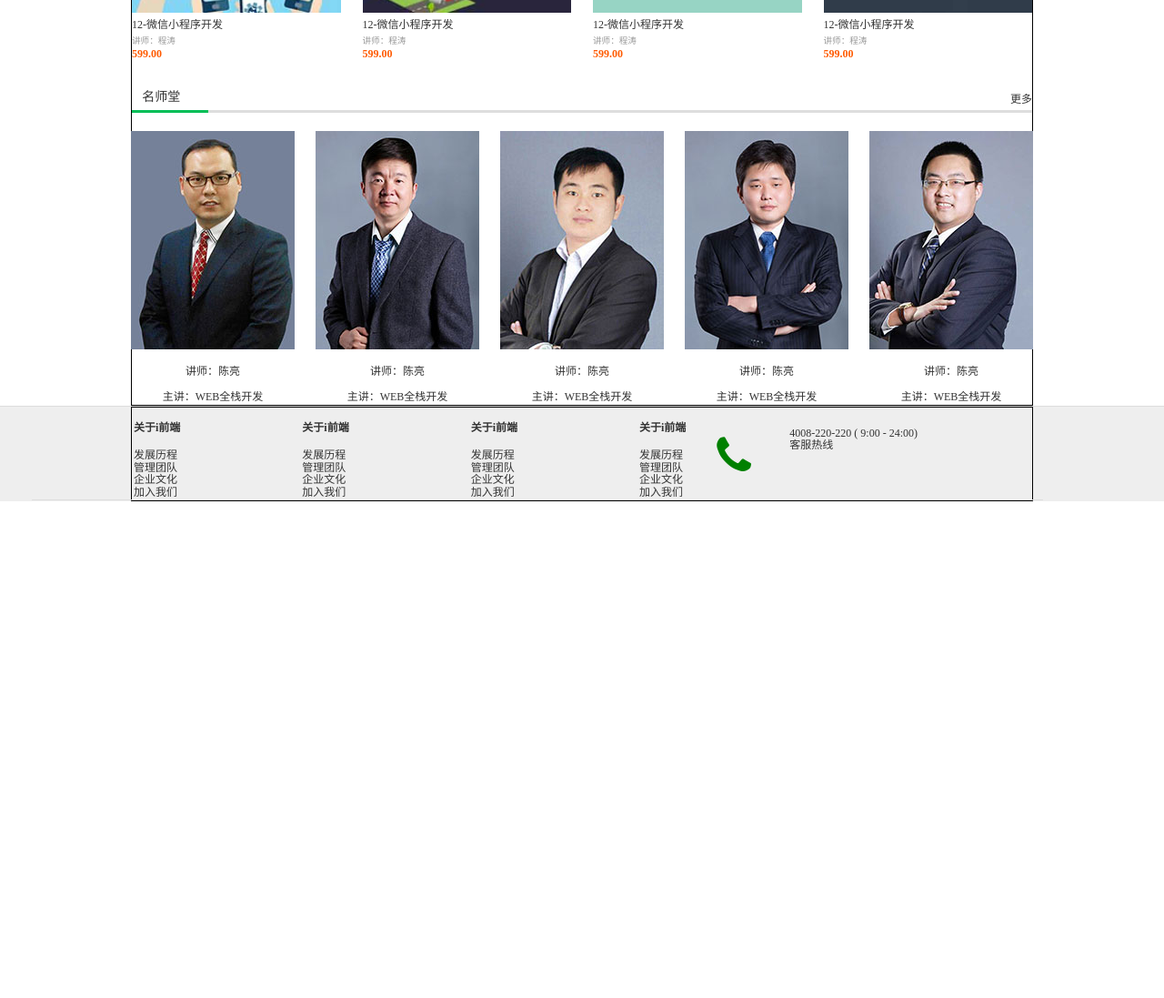
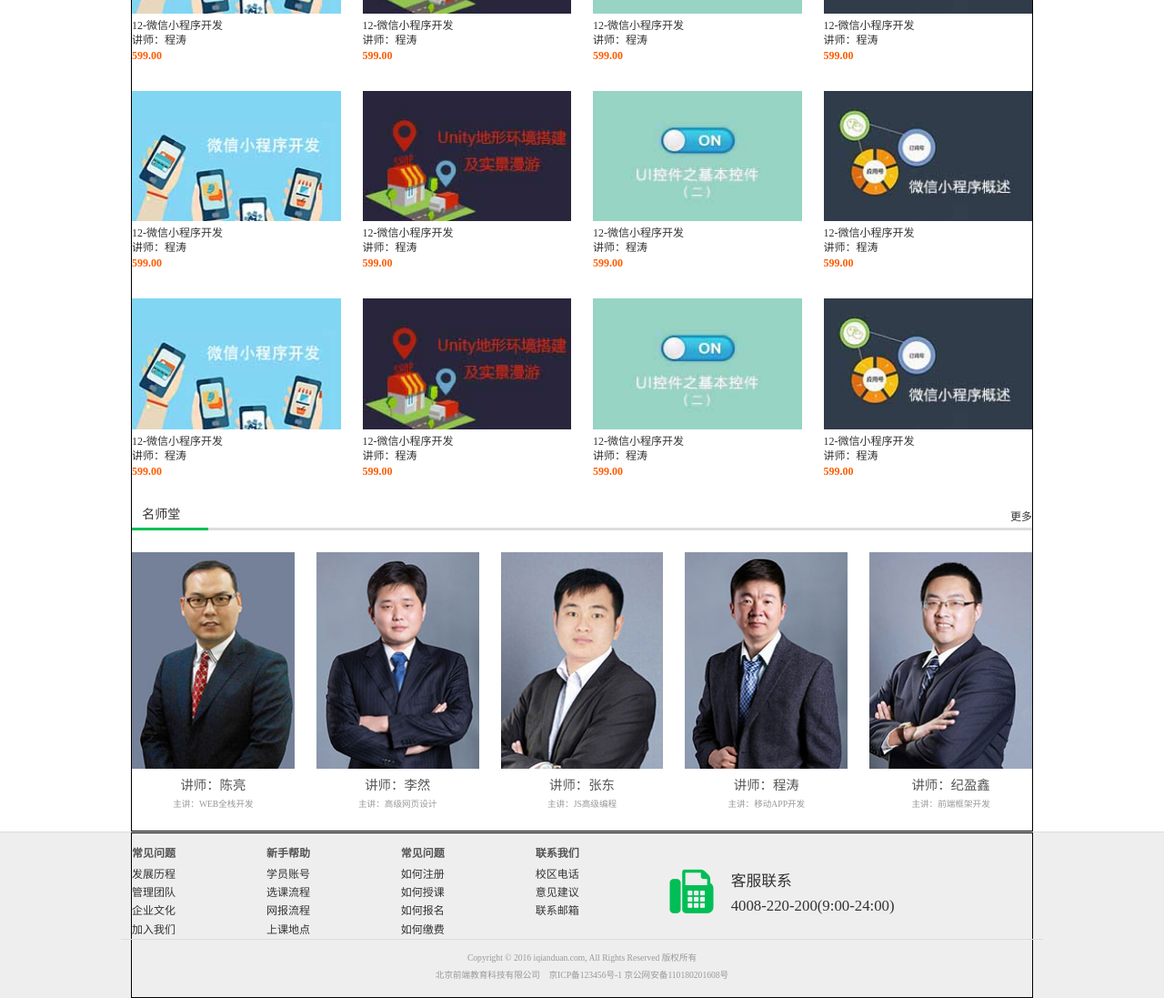
Before and after one commit to YL12122000/iweb, a plain HTML site: page iweb_frontend/index.html in a window 1280 px wide. Shown: the part 1469-2566 px from the top of the page at 91% size. Before the commit the page ends 2020 px from the top, so only its background shows below. Drawn offline with Linux system fonts and the light colour scheme.

Commit message:
完成页尾以及主体部分的响应式布局

```diff
--- a/iweb_frontend/css/components.css
+++ b/iweb_frontend/css/components.css
@@ -201,19 +201,19 @@
 	padding: 1.2em 0;/*每个列中的.course需要自己提供上下间距*/
 	/* border: 1px solid #000; */
 }
+.mainbar .course .title{
+	display: block;
+	text-align: left;
+	line-height: 1.6em;
+}
 .mainbar .course  .pic img{
 	width: 100%;
 }
-.mainbar  .course  .title{
-	display: block; /*让课程标题占据一整行*/
-	/* text-align: center; */
-	line-height: 1.8em;
+.mainbar .teacher-item{
+	padding: 2em 0;
 }
-.mainbar  .course  .teacher{
-	display: block;
-	font-size: .8em;
-	color: #999;
-	/* text-align: center; */
+.mainbar .teacher-item  .pic  img{
+	width: 100%;
 }
 .mainbar  .course  .price{
 	color:#ff5a00;
@@ -222,35 +222,53 @@
 	/* text-align: center; */
 	line-height: 1.6em;
 }
-/* 第1/5/9个，col-lg-3中的.course没有padding-left
-.mainbar .col-lg-3:nth-child(4n+1) .course{
-	/* padding-left:0;	 */
-	/* margin-left: -1em; */
-}*/
-
-.row .tea{
-	/* margin-left: 2em; */
-	margin-top: 20px;
+.mainbar  .teacher-item  .tname{
+	font-size: 1.2em;
+	color: #555;
+	line-height: 2em;
+	display: block;    /*显示为块级元素，独占一行*/
+	text-align: center;
 }
-.mainbar .tea > li{
-	float: left;
-	margin-right: 12px;
-	margin-left: 11px;
+.mainbar  .teacher-item  .maincourse{
+	font-size: .8em;
+	color: #999;
+	display: block;
 	text-align: center;
-	margin-top: 20px;
-
 }
-.mainbar .tea > li:last-child{
-	margin-right: 0;
+/* 在PAD屏幕下，讲师列表一行只能显示3.5个讲师信息 ,溢出水平内荣滚动*/
+@media screen  and (min-width:768px) and (max-width:1023px) {
+	.teacher-list{
+		white-space: nowrap;/*一行结尾处的空白处不换行*/
+		overflow-x:auto;/*水平方向内容溢出时显示滚动条*/
+		margin-left: 0;/*取消.row左边的magin*/
+		margin-right: 0;/*取消.row右边的magin*/
+	}
+	.col-lg-5-1{
+		/*取消列浮动——浮动元素只要空间不够必然转到下一行*/
+		float: none;
+		/* 根据PAD屏幕下的，.container宽度（750px）,设置内容宽 */
+		width: 214px;
+		/* 将列设置成“行内块”，——就可以在一行中实现多个列 */
+		display:inline-block;
+	}
 }
-.mainbar .tea > li > p{
-	line-height: 1.4em;
+/* 在PHONE屏幕下，讲师列表一行只能显示2.5个讲师信息，溢出水平内荣滚动 */
+@media screen  and (max-width:767px){
+	.teacher-list{
+		white-space: nowrap;/*一行结尾处的空白处不换行*/
+		overflow-x:auto;/*水平方向内容溢出时显示滚动条*/
+		margin-left: 0;/*取消.row左边的magin*/
+		margin-right: 0;/*取消.row右边的magin*/
+	}
+	.col-lg-5-1{
+		/*取消列浮动——浮动元素只要空间不够必然转到下一行*/
+		float: none;
+		/* 根据PHONE屏幕下的，.container宽度（320-375px）,设置内容宽 */
+		width: 140px;
+		/* 将列设置成“行内块”，——就可以在一行中实现多个列 */
+		display:inline-block;
+	}
 }
-.mainbar .tea > li > span{
-	line-height: 1.4em;
-}
-
-
 /*底部条*/
 .bottombar{
 	background:#eee;
@@ -259,21 +277,32 @@
 .bottombar > .container > .row:first-child {
 	border-bottom:1px solid #ddd;
 }
-.row ul li{
-	float: left;
-	margin-left: 100px;
+.bottombar .fn-menu-header{
+	margin-bottom: 5px;
+	color: #555;
 }
-.bottombar .row{
-	margin-left: -110px;
-	margin-top: 0;
+.bottombar .fn-menu{
+	color: #ccc;
+	line-height:1.7em;
 }
-.bottombar .fa{
-	color: green;
-	font-size: 48px;
-	margin-top: 35px;
+.bottombar .contact{
+	margin-top: 40px;
 }
-.bottombar .word{
-	margin-left: 80px;
-	margin-top: -35px;
-	line-height: 10px;
+.bottombar  .contact  .fa-fax{
+	color:#00be56;
+	font-size: 4em;
+	float:left;
 }
+.bottombar .contact  .hotline{
+	margin-left: 4em;
+	font-size: 1.4em;
+	line-height: 1.6em;
+}
+.bottombar .copyright{
+	text-align: center;
+	font-size:0.8em;
+	color: #999;
+	font-size: .8em;
+	line-height: 2em;
+	margin: 1em 0 1.5em;
+}
--- a/iweb_frontend/css/layout.css
+++ b/iweb_frontend/css/layout.css
@@ -66,13 +66,29 @@
 .col-md-1,.col-md-2,.col-md-3,.col-md-4,.col-md-5,.col-md-6,
 .col-md-7,.col-md-8,.col-md-9,.col-md-10,.col-md-11,.col-md-12,
 .col-lg-1,.col-lg-2,.col-lg-3,.col-lg-4,.col-lg-5,.col-lg-6,
-.col-lg-7,.col-lg-8,.col-lg-9,.col-lg-10,.col-lg-11,.col-lg-12
+.col-lg-7,.col-lg-8,.col-lg-9,.col-lg-10,.col-lg-11,.col-lg-12,
+.col-lg-5-1,.col-lg-5-2,.col-lg-5-3,.col-lg-5-4,.col-lg-5-5
 {
  float: left; /* 浮动之间两个列才能处于同一行中 */
  padding: 0 1em;/*为所以的列表添加1em的横向留白，组成2em的槽宽（gutter）*/
 }
 /* 在pc屏幕下每个列的宽度 */
 @media screen and (min-width:1024px) {
+	.col-lg-5-1{
+		width: 20%;
+	}
+	.col-lg-5-2{
+		width: 40%;
+	}
+	.col-lg-5-3{
+		width: 60%;
+	}
+	.col-lg-5-4{
+		width: 80%;
+	}
+	.col-lg-5-5{
+		width: 100%;
+	}
 	.col-lg-1{
 		width: 8.3333333333%;/* 1/12 */
 	}
--- a/iweb_frontend/index.html
+++ b/iweb_frontend/index.html
@@ -132,7 +132,7 @@
 					<a href="#">更多</a>
 				</div>
 				<div class="row">
-					<div class="col-lg-3">
+					<div class="col-lg-3 col-md-4 col-sm-6">
 						<div class="course">
 							<a href="#" class="pic"><img src="img/course/01.jpg" alt=""></a>
 							<a href="#" class="title">12-微信小程序开发</a>
@@ -140,7 +140,7 @@
 							<span class="price">599.00</span>
 						</div>
 					</div>
-					<div class="col-lg-3">
+					<div class="col-lg-3 col-md-4 col-sm-6">
 						<div class="course">
 							<a href="#" class="pic"><img src="img/course/02.jpg" alt=""></a>
 							<a href="#" class="title">12-微信小程序开发</a>
@@ -148,7 +148,7 @@
 							<span class="price">599.00</span>
 						</div>
 					</div>
-					<div class="col-lg-3">
+					<div class="col-lg-3 col-md-4 col-sm-6">
 						<div class="course">
 							<a href="#" class="pic"><img src="img/course/03.jpg" alt=""></a>
 							<a href="#" class="title">12-微信小程序开发</a>
@@ -156,7 +156,7 @@
 							<span class="price">599.00</span>
 						</div>
 					</div>
-					<div class="col-lg-3">
+					<div class="col-lg-3 col-md-4 col-sm-6">
 						<div class="course">
 							<a href="#" class="pic"><img src="img/course/04.jpg" alt=""></a>
 							<a href="#" class="title">12-微信小程序开发</a>
@@ -164,7 +164,7 @@
 							<span class="price">599.00</span>
 						</div>
 					</div>
-					<div class="col-lg-3">
+					<div class="col-lg-3 col-md-4 col-sm-6">
 						<div class="course">
 							<a href="#" class="pic"><img src="img/course/05.jpg" alt=""></a>
 							<a href="#" class="title">12-微信小程序开发</a>
@@ -172,7 +172,7 @@
 							<span class="price">599.00</span>
 						</div>
 					</div>
-					<div class="col-lg-3">
+					<div class="col-lg-3 col-md-4 col-sm-6">
 						<div class="course">
 							<a href="#" class="pic"><img src="img/course/06.jpg" alt=""></a>
 							<a href="#" class="title">12-微信小程序开发</a>
@@ -180,7 +180,7 @@
 							<span class="price">599.00</span>
 						</div>
 					</div>
-					<div class="col-lg-3">
+					<div class="col-lg-3 col-md-4 col-sm-6">
 						<div class="course">
 							<a href="#" class="pic"><img src="img/course/01.jpg" alt=""></a>
 							<a href="#" class="title">12-微信小程序开发</a>
@@ -188,7 +188,7 @@
 							<span class="price">599.00</span>
 						</div>
 					</div>
-					<div class="col-lg-3">
+					<div class="col-lg-3 col-md-4 col-sm-6">
 						<div class="course">
 							<a href="#" class="pic"><img src="img/course/02.jpg" alt=""></a>
 							<a href="#" class="title">12-微信小程序开发</a>
@@ -196,7 +196,7 @@
 							<span class="price">599.00</span>
 						</div>
 					</div>
-					<div class="col-lg-3">
+					<div class="col-lg-3 col-md-4 col-sm-6">
 						<div class="course">
 							<a href="#" class="pic"><img src="img/course/03.jpg" alt=""></a>
 							<a href="#" class="title">12-微信小程序开发</a>
@@ -204,7 +204,7 @@
 							<span class="price">599.00</span>
 						</div>
 					</div>
-					<div class="col-lg-3">
+					<div class="col-lg-3 col-md-4 col-sm-6">
 						<div class="course">
 							<a href="#" class="pic"><img src="img/course/04.jpg" alt=""></a>
 							<a href="#" class="title">12-微信小程序开发</a>
@@ -212,7 +212,7 @@
 							<span class="price">599.00</span>
 						</div>
 					</div>
-					<div class="col-lg-3">
+					<div class="col-lg-3 col-md-4 col-sm-6">
 						<div class="course">
 							<a href="#" class="pic"><img src="img/course/05.jpg" alt=""></a>
 							<a href="#" class="title">12-微信小程序开发</a>
@@ -220,7 +220,7 @@
 							<span class="price">599.00</span>
 						</div>
 					</div>
-					<div class="col-lg-3">
+					<div class="col-lg-3 col-md-4 col-sm-6">
 						<div class="course">
 							<a href="#" class="pic"><img src="img/course/06.jpg" alt=""></a>
 							<a href="#" class="title">12-微信小程序开发</a>
@@ -236,7 +236,7 @@
 					<a href="#">更多</a>
 				</div>
 				<div class="row">
-					<div class="col-lg-3">
+					<div class="col-lg-3 col-md-4 col-sm-6">
 						<div class="course">
 							<a href="#" class="pic"><img src="img/course/01.jpg" alt=""></a>
 							<a href="#" class="title">12-微信小程序开发</a>
@@ -244,7 +244,7 @@
 							<span class="price">599.00</span>
 						</div>
 					</div>
-					<div class="col-lg-3">
+					<div class="col-lg-3 col-md-4 col-sm-6">
 						<div class="course">
 							<a href="#" class="pic"><img src="img/course/02.jpg" alt=""></a>
 							<a href="#" class="title">12-微信小程序开发</a>
@@ -252,7 +252,7 @@
 							<span class="price">599.00</span>
 						</div>
 					</div>
-					<div class="col-lg-3">
+					<div class="col-lg-3 col-md-4 col-sm-6">
 						<div class="course">
 							<a href="#" class="pic"><img src="img/course/03.jpg" alt=""></a>
 							<a href="#" class="title">12-微信小程序开发</a>
@@ -260,7 +260,71 @@
 							<span class="price">599.00</span>
 						</div>
 					</div>
-					<div class="col-lg-3">
+					<div class="col-lg-3 col-md-4 col-sm-6">
+						<div class="course">
+							<a href="#" class="pic"><img src="img/course/04.jpg" alt=""></a>
+							<a href="#" class="title">12-微信小程序开发</a>
+							<a href="#" class="teacher">讲师：程涛</a>
+							<span class="price">599.00</span>
+						</div>
+					</div>
+					<div class="col-lg-3 col-md-4 col-sm-6">
+						<div class="course">
+							<a href="#" class="pic"><img src="img/course/01.jpg" alt=""></a>
+							<a href="#" class="title">12-微信小程序开发</a>
+							<a href="#" class="teacher">讲师：程涛</a>
+							<span class="price">599.00</span>
+						</div>
+					</div>
+					<div class="col-lg-3 col-md-4 col-sm-6">
+						<div class="course">
+							<a href="#" class="pic"><img src="img/course/02.jpg" alt=""></a>
+							<a href="#" class="title">12-微信小程序开发</a>
+							<a href="#" class="teacher">讲师：程涛</a>
+							<span class="price">599.00</span>
+						</div>
+					</div>
+					<div class="col-lg-3 col-md-4 col-sm-6">
+						<div class="course">
+							<a href="#" class="pic"><img src="img/course/03.jpg" alt=""></a>
+							<a href="#" class="title">12-微信小程序开发</a>
+							<a href="#" class="teacher">讲师：程涛</a>
+							<span class="price">599.00</span>
+						</div>
+					</div>
+					<div class="col-lg-3 col-md-4 col-sm-6">
+						<div class="course">
+							<a href="#" class="pic"><img src="img/course/04.jpg" alt=""></a>
+							<a href="#" class="title">12-微信小程序开发</a>
+							<a href="#" class="teacher">讲师：程涛</a>
+							<span class="price">599.00</span>
+						</div>
+					</div>
+					<div class="col-lg-3 col-md-4 col-sm-6">
+						<div class="course">
+							<a href="#" class="pic"><img src="img/course/01.jpg" alt=""></a>
+							<a href="#" class="title">12-微信小程序开发</a>
+							<a href="#" class="teacher">讲师：程涛</a>
+							<span class="price">599.00</span>
+						</div>
+					</div>
+					<div class="col-lg-3 col-md-4 col-sm-6">
+						<div class="course">
+							<a href="#" class="pic"><img src="img/course/02.jpg" alt=""></a>
+							<a href="#" class="title">12-微信小程序开发</a>
+							<a href="#" class="teacher">讲师：程涛</a>
+							<span class="price">599.00</span>
+						</div>
+					</div>
+					<div class="col-lg-3 col-md-4 col-sm-6">
+						<div class="course">
+							<a href="#" class="pic"><img src="img/course/03.jpg" alt=""></a>
+							<a href="#" class="title">12-微信小程序开发</a>
+							<a href="#" class="teacher">讲师：程涛</a>
+							<span class="price">599.00</span>
+						</div>
+					</div>
+					<div class="col-lg-3 col-md-4 col-sm-6">
 						<div class="course">
 							<a href="#" class="pic"><img src="img/course/04.jpg" alt=""></a>
 							<a href="#" class="title">12-微信小程序开发</a>
@@ -275,45 +339,44 @@
 					<span></span>
 					<a href="#">更多</a>
 				</div>
-				<div class="row">
-					<ul class="tea">
-						<li>
-							<a href="">
-								<img src="./img/cl.jpg" alt="">
-							</a>
-							<p>讲师：陈亮</p>
-							<span>主讲：WEB全栈开发</span>
+				<!-- 注意：.col-lg-5-1不是layout.css定义的标准布局列，而是专门定制的“一行五份”的专业列 -->
+				<div class="row teacher-list">
+					<div class="col-lg-5-1">
+						<div class="teacher-item">
+							<a href="" class="pic"><img src="img/teacher/cl.jpg" alt=""></a>
+							<a href="" class="tname">讲师：陈亮</a>
+							<span class="maincourse">主讲：WEB全栈开发</span>
+						</div>
+					</div>
+					<div class="col-lg-5-1">
+						<div class="teacher-item">
+							<a href="" class="pic"><img src="img/teacher/lr.jpg" alt=""></a>
+							<a href="" class="tname">讲师：李然</a>
+							<span class="maincourse">主讲：高级网页设计</span>
+						</div>
+					</div>
+					<div class="col-lg-5-1">
+						<div class="teacher-item">
+							<a href="" class="pic"><img src="img/teacher/jyx.jpg" alt=""></a>
+							<a href="" class="tname">讲师：张东</a>
+							<span class="maincourse">主讲：JS高级编程</span>
+						</div>
+					</div>
+					<div class="col-lg-5-1">
+					<div class="teacher-item">
+						<a href="" class="pic"><img src="img/teacher/ct.jpg" alt=""></a>
+						<a href="" class="tname">讲师：程涛</a>
+						<span class="maincourse">主讲：移动APP开发</span>
+					</div>
+					</div>
+					<div class="col-lg-5-1">
+						<div class="teacher-item">
+							<a href="" class="pic"><img src="img/teacher/zd.jpg" alt=""></a>
+							<a href="" class="tname">讲师：纪盈鑫</a>
+							<span class="maincourse">主讲：前端框架开发</span>
+						</div>
 
-						</li>
-						<li>
-							<a href="">
-								<img src="./img/ct.jpg" alt="">
-							</a>
-							<p>讲师：陈亮</p>
-							<span>主讲：WEB全栈开发</span>
-						</li>
-						<li>
-							<a href="">
-								<img src="./img/jyx.jpg" alt="">
-							</a>
-							<p>讲师：陈亮</p>
-							<span>主讲：WEB全栈开发</span>
-						</li>
-						<li>
-							<a href="">
-								<img src="./img/lr.jpg" alt="">
-							</a>
-							<p>讲师：陈亮</p>
-							<span>主讲：WEB全栈开发</span>
-						</li>
-						<li>
-							<a href="">
-								<img src="./img/zd.jpg" alt="">
-							</a>
-							<p>讲师：陈亮</p>
-							<span>主讲：WEB全栈开发</span>
-						</li>
-					</ul>
+					</div>
 				</div>
 		</div>
 		</div>
@@ -321,56 +384,67 @@
 		<!-- 6.底部条：bottombar -->
 		<div class="bottombar">
 			<div class="container">
+				<!-- 底部功能菜单 -->
 				<div class="row">
-					<div class="col-lg-2">
-						<ul>
-							<li>
-								<h4>关于i前端</h4>
-								<a href="">发展历程</a>
-								<a href="">管理团队</a>
-								<a href="">企业文化</a>
-								<a href="">加入我们</a>
-							</li>
+					<div class="col-lg-7">
+						<div class="row">
+							<div class="col-lg-3">
+								<h4 class="fn-menu-header">常见问题</h4>
+								<ul class="fn-menu">
+									<li><a href="">发展历程</a></li>
+									<li><a href="">管理团队</a></li>
+									<li><a href="">企业文化</a></li>
+									<li><a href="">加入我们</a></li>
 								</ul>
 							</div>
-					<div class="col-lg-2">
-						<ul>
-							<li>
-								<h4>关于i前端</h4>
-								<a href="">发展历程</a>
-								<a href="">管理团队</a>
-								<a href="">企业文化</a>
-								<a href="">加入我们</a>
-							</li>
+							<div class="col-lg-3">
+								<h4 class="fn-menu-header">新手帮助</h4>
+								<ul class="fn-menu">
+									<li><a href="">学员账号</a></li>
+									<li><a href="">选课流程</a></li>
+									<li><a href="">网报流程</a></li>
+									<li><a href="">上课地点</a></li>
 								</ul>
 							</div>
-					<div class="col-lg-2">
-						<ul>
-							<li>
-								<h4>关于i前端</h4>
-								<a href="">发展历程</a>
-								<a href="">管理团队</a>
-								<a href="">企业文化</a>
-								<a href="">加入我们</a>
-							</li>
+							<div class="col-lg-3">
+							<h4 class="fn-menu-header">常见问题</h4>
+							<ul class="fn-menu">
+								<li><a href="">如何注册</a></li>
+								<li><a href="">如何授课</a></li>
+								<li><a href="">如何报名</a></li>
+								<li><a href="">如何缴费</a></li>
 							</ul>
 							</div>
-					<div class="col-lg-2">
-						<ul>
-							<li>
-								<h4>关于i前端</h4>
-								<a href="">发展历程</a>
-								<a href="">管理团队</a>
-								<a href="">企业文化</a>
-								<a href="">加入我们</a>
-							</li>
+							<div class="col-lg-3">
+								<h4 class="fn-menu-header">联系我们</h4>
+								<ul class="fn-menu">
+									<li><a href="">校区电话</a></li>
+									<li><a href="">意见建议</a></li>
+									<li><a href="">联系邮箱</a></li>
 								</ul>
 							</div>
-					<div class="col-lg-4">
-						<div class="fa  fa-lg fa-phone"></div>
-						<p class="word">客服热线</p>
-						<p class="word">4008-220-220 ( 9:00 - 24:00)</p>
 						</div>
+					</div>
+					<div class="col-lg-5">
+						<div class="contact">
+							<span class="fa fa-fax">
+							</span>
+							<div class="hotline">
+								客服联系<br>
+								4008-220-200(9:00-24:00)
+							</div>
+						</div>
+					</div>
+				</div>
+				<!-- 版权声明 -->
+			<div class="row">
+				<div class="col-lg-12">
+					<div class="copyright">
+						Copyright © 2016 iqianduan.com, All Rights Reserved 版权所有<br>
+						北京前端教育科技有限公司　京ICP备123456号-1 京公网安备110180201608号
+					</div>
+				</div>
+
 			</div>
 		</div>
 	</body>
```
Also changed, not shown: iweb_frontend/12.html (added, +28 -0 lines), iweb_frontend/note.txt (+18 -11 lines), iweb_frontend/img/teacher/cl.jpg (added), iweb_frontend/img/teacher/ct.jpg (added), iweb_frontend/img/teacher/jyx.jpg (added), iweb_frontend/img/teacher/lr.jpg (added), iweb_frontend/img/teacher/zd.jpg (added). Lines whose indentation alone changed are shown as unchanged.
